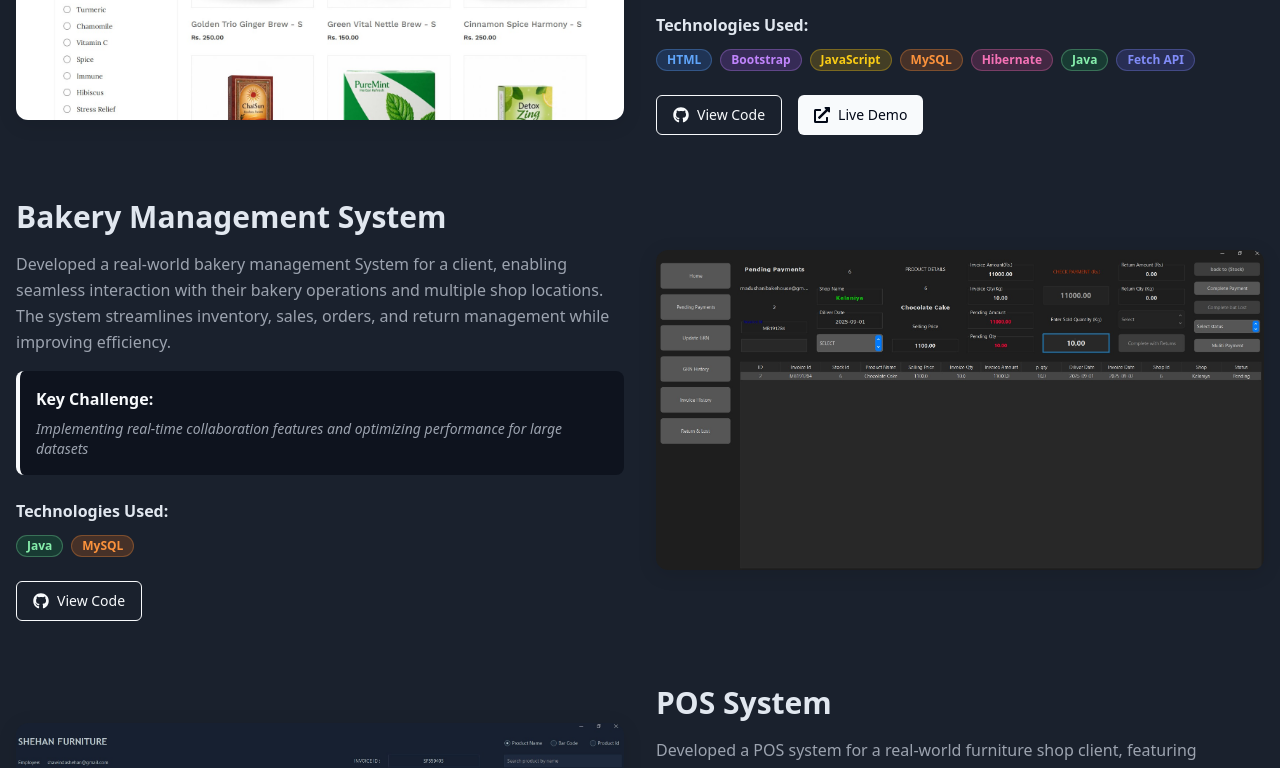
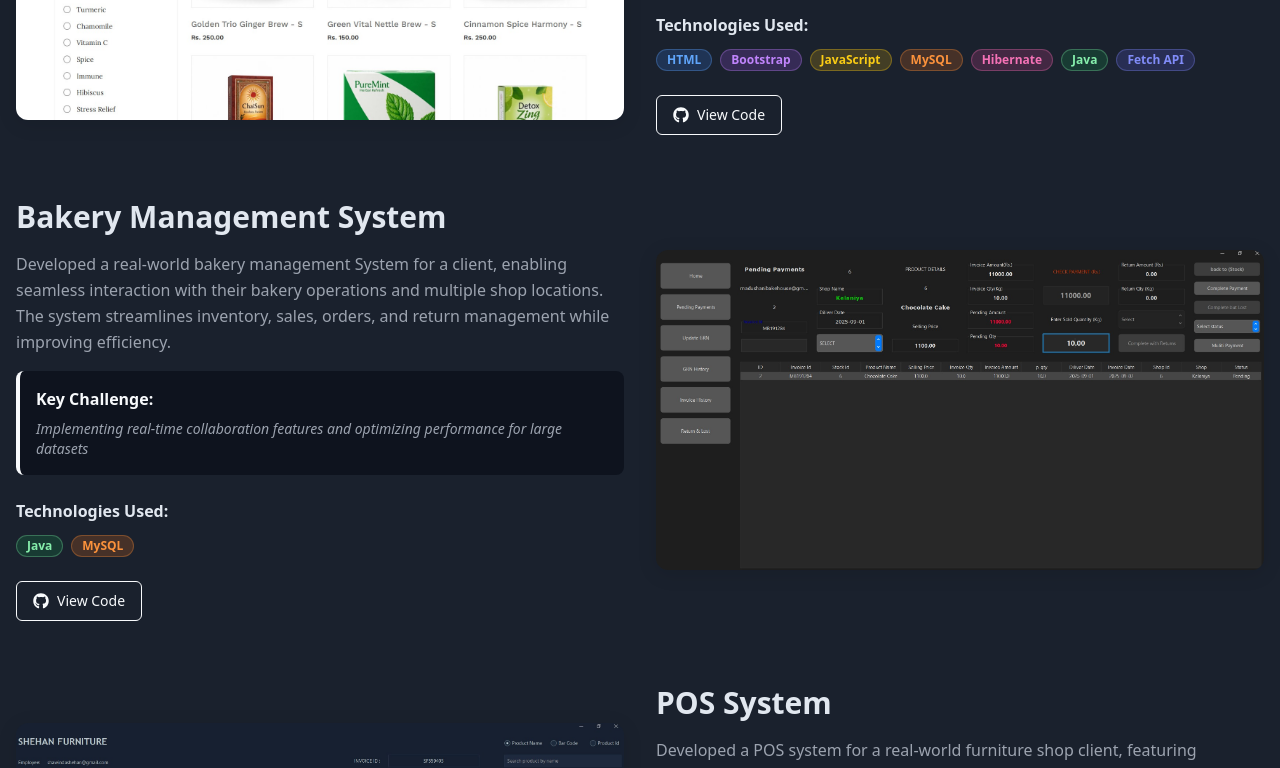
Before and after one commit to rashmika1230/rashmika, a React (Vite) app: page / in a window 1280 px wide. Shown: the part 3313-4081 px from the top of the page. Built offline with nearby package versions, Linux system fonts and the light colour scheme.

Commit message:
comment view demo

```diff
--- a/src/components/Projects.tsx
+++ b/src/components/Projects.tsx
@@ -1,5 +1,5 @@
 import { motion } from 'framer-motion';
-import { FaGithub, FaExternalLinkAlt } from 'react-icons/fa';
+import { FaGithub,  } from 'react-icons/fa';
 import { Button } from '@/components/ui/button';
 import { Badge } from '@/components/ui/badge';
 import ecommerceImage from '@/assets/sabucha-ecommerce-project.jpg';
@@ -195,7 +195,7 @@ const Projects = () => {
                       View Code
                     </Button>
                   )}
-                  {project.liveUrl && (
+                  {/* {project.liveUrl && (
                     <Button
                       className="bg-primary hover:bg-primary/90"
                       onClick={() => window.open(project.liveUrl, '_blank')}
@@ -203,7 +203,7 @@ const Projects = () => {
                       <FaExternalLinkAlt className="mr-2" size={16} />
                       Live Demo
                     </Button>
-                  )}
+                  )} */}
                 </div>
               </motion.div>
             </motion.div>
```
